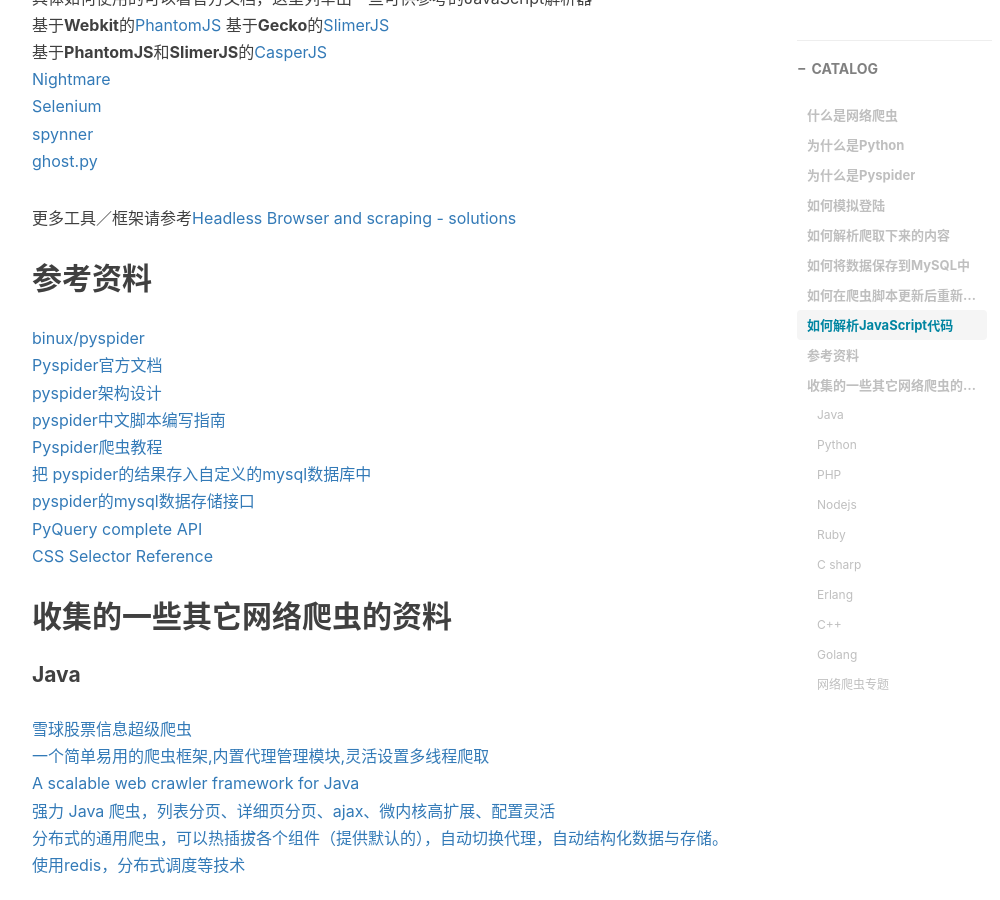
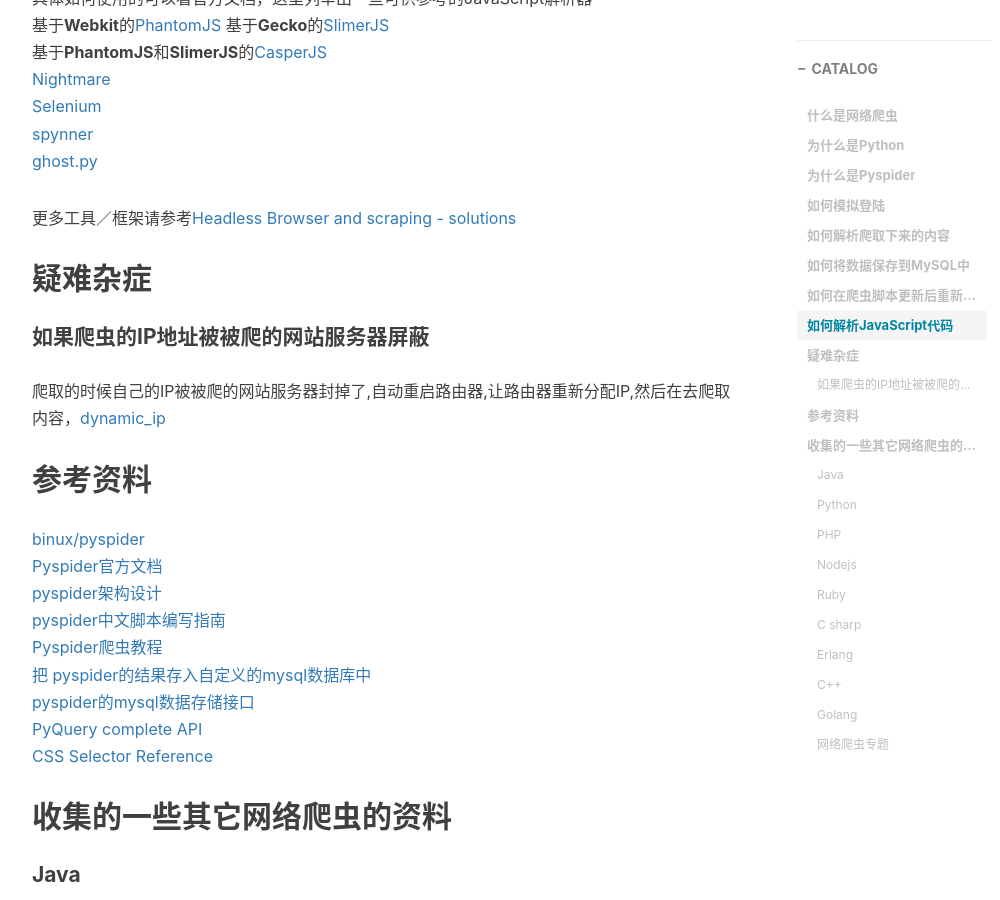
Before and after one commit to figofuture/figofuture.github.io, a Jekyll site: the page built from _posts/2016-08-10-pyspider-as-a-web-crawler-system.markdown, in a window 1280 px wide and 900 px high, scrolled down 10796 px. Shown: the whole window, without its empty margins (233-1233 px from the left). Built offline with Jekyll 4.4.1, drawn with Linux system fonts in a browser that asks for light colours; nearby versions of some CDN libraries; comment, search, counter and statistics services are not loaded.

Commit message:
add crawler trouble shooting

```diff
--- a/_posts/2016-08-10-pyspider-as-a-web-crawler-system.markdown
+++ b/_posts/2016-08-10-pyspider-as-a-web-crawler-system.markdown
@@ -410,6 +410,11 @@
 
 更多工具／框架请参考[Headless Browser and scraping - solutions](http://stackoverflow.com/questions/18539491/headless-browser-and-scraping-solutions)
 
+## 疑难杂症
+
+#### 如果爬虫的IP地址被被爬的网站服务器屏蔽
+爬取的时候自己的IP被被爬的网站服务器封掉了,自动重启路由器,让路由器重新分配IP,然后在去爬取内容，[dynamic_ip](https://github.com/hizdm/dynamic_ip)
+
 ## 参考资料
 
 [binux/pyspider](https://github.com/binux/pyspider)
```
